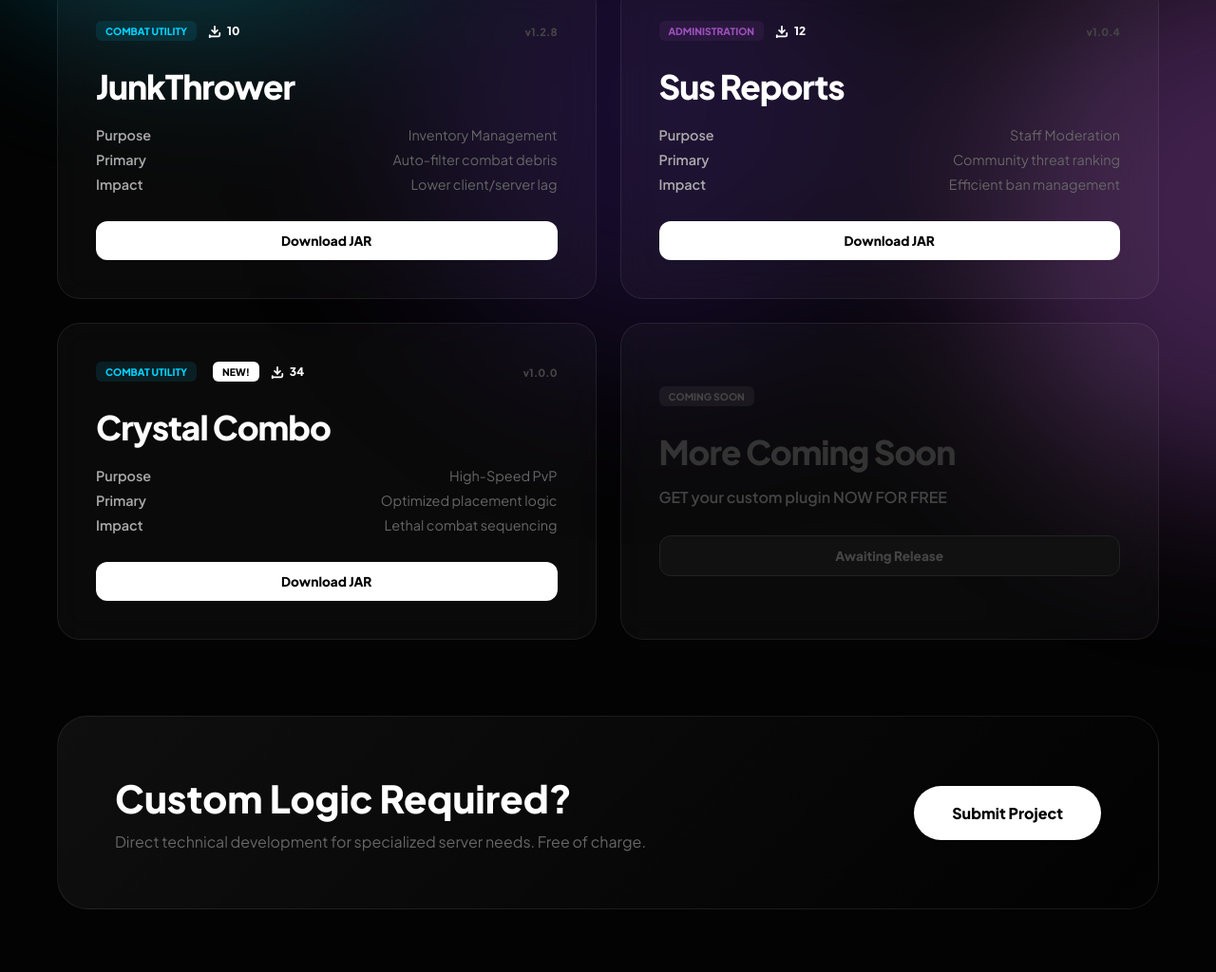
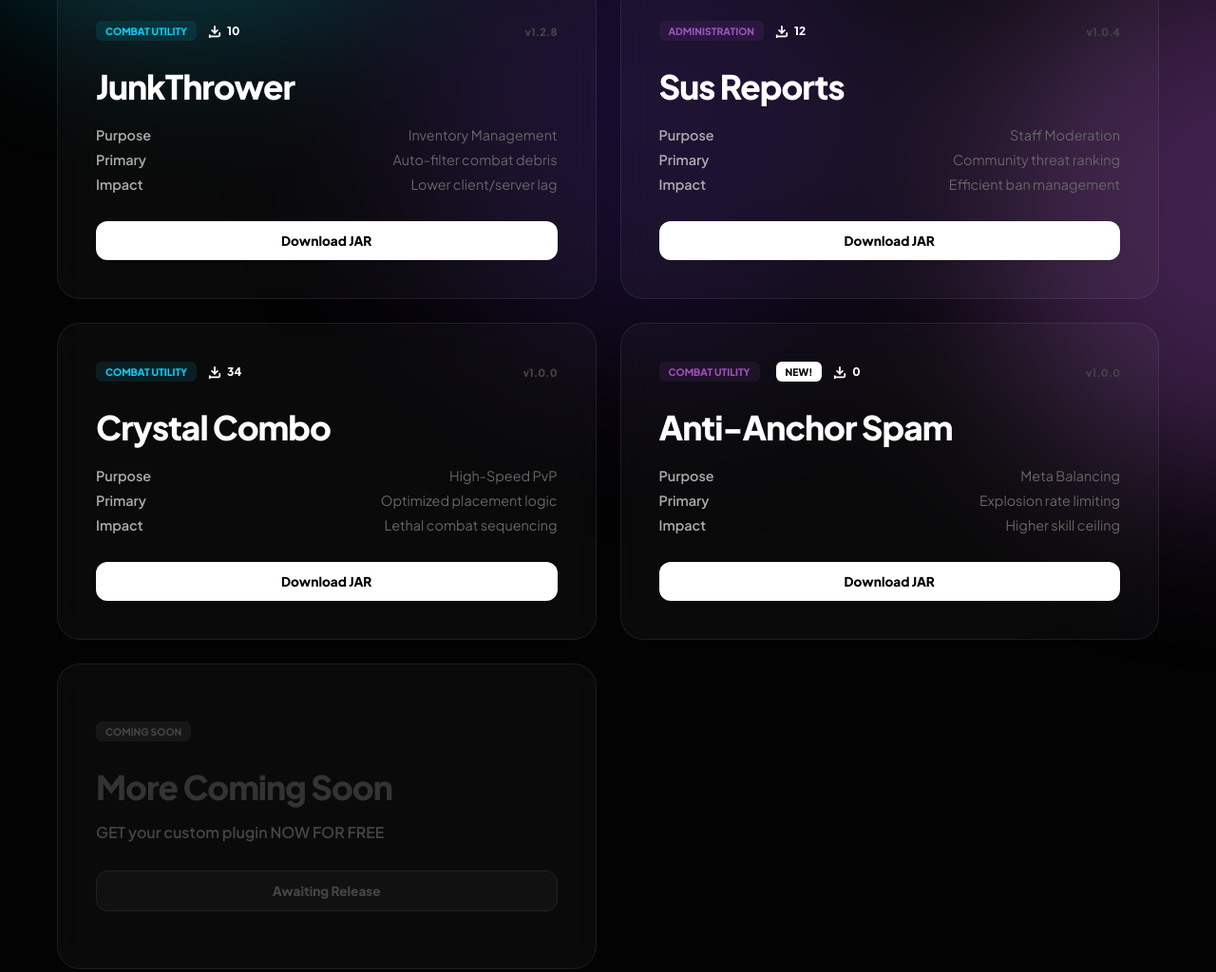
Before and after one commit to Safkath/Saf-Plugins, a plain HTML site: page index.html in a window 1280 px wide. Shown: the part 488-1512 px from the top of the page at 95% size. Drawn offline with Linux system fonts and the light colour scheme.

Commit message:
Update index.html

```diff
--- a/index.html
+++ b/index.html
@@ -81,7 +81,6 @@
                     <div class="card-head">
                         <div class="head-left">
                             <span class="badge blue">Combat Utility</span>
-                            <span class="badge" style="background: #fff; color: #000; margin-left: 5px;">New!</span>
                             <span class="download-stats">
                                 <svg width="14" height="14" viewBox="0 0 24 24" fill="none" stroke="#FFFFFF" stroke-width="3" stroke-linecap="round" stroke-linejoin="round"><path d="M21 15v4a2 2 0 0 1-2 2H5a2 2 0 0 1-2-2v4"/><polyline points="7 10 12 15 17 10"/><line x1="12" y1="15" x2="12" y2="3"/></svg>
                                 <span class="count-val" id="count-crystalcombo">0</span>
@@ -97,6 +96,31 @@
                     </div>
                     <div class="card-footer">
                         <a href="downloads/CrystalCombo-1.0-SNAPSHOT.jar" class="dl-btn" data-id="crystalcombo" download>Download JAR</a>
+                    </div>
+                </div>
+            </div>
+
+            <div class="glass-card" data-plugin="antianchorspam">
+                <div class="card-inner">
+                    <div class="card-head">
+                        <div class="head-left">
+                            <span class="badge purple">Combat Utility</span>
+                            <span class="badge" style="background: #fff; color: #000; margin-left: 5px;">New!</span>
+                            <span class="download-stats">
+                                <svg width="14" height="14" viewBox="0 0 24 24" fill="none" stroke="#FFFFFF" stroke-width="3" stroke-linecap="round" stroke-linejoin="round"><path d="M21 15v4a2 2 0 0 1-2 2H5a2 2 0 0 1-2-2v4"/><polyline points="7 10 12 15 17 10"/><line x1="12" y1="15" x2="12" y2="3"/></svg>
+                                <span class="count-val" id="count-antianchorspam">0</span>
+                            </span>
+                        </div>
+                        <span class="version">v1.0.0</span>
+                    </div>
+                    <button class="plugin-title">Anti-Anchor Spam</button>
+                    <div class="specs">
+                        <div class="spec-item"><span>Purpose</span> Meta Balancing</div>
+                        <div class="spec-item"><span>Primary</span> Explosion rate limiting</div>
+                        <div class="spec-item"><span>Impact</span> Higher skill ceiling</div>
+                    </div>
+                    <div class="card-footer">
+                        <a href="downloads/antianchorspam-1.0.jar" class="dl-btn" data-id="antianchorspam" download>Download JAR</a>
                     </div>
                 </div>
             </div>
@@ -117,7 +141,7 @@
 
         <section class="action-section">
             <div class="action-card">
-                <div class="action-content">
+                <div class="action-card-content">
                     <h2>Custom Logic Required?</h2>
                     <p>Direct technical development for specialized server needs. Free of charge.</p>
                 </div>
```
